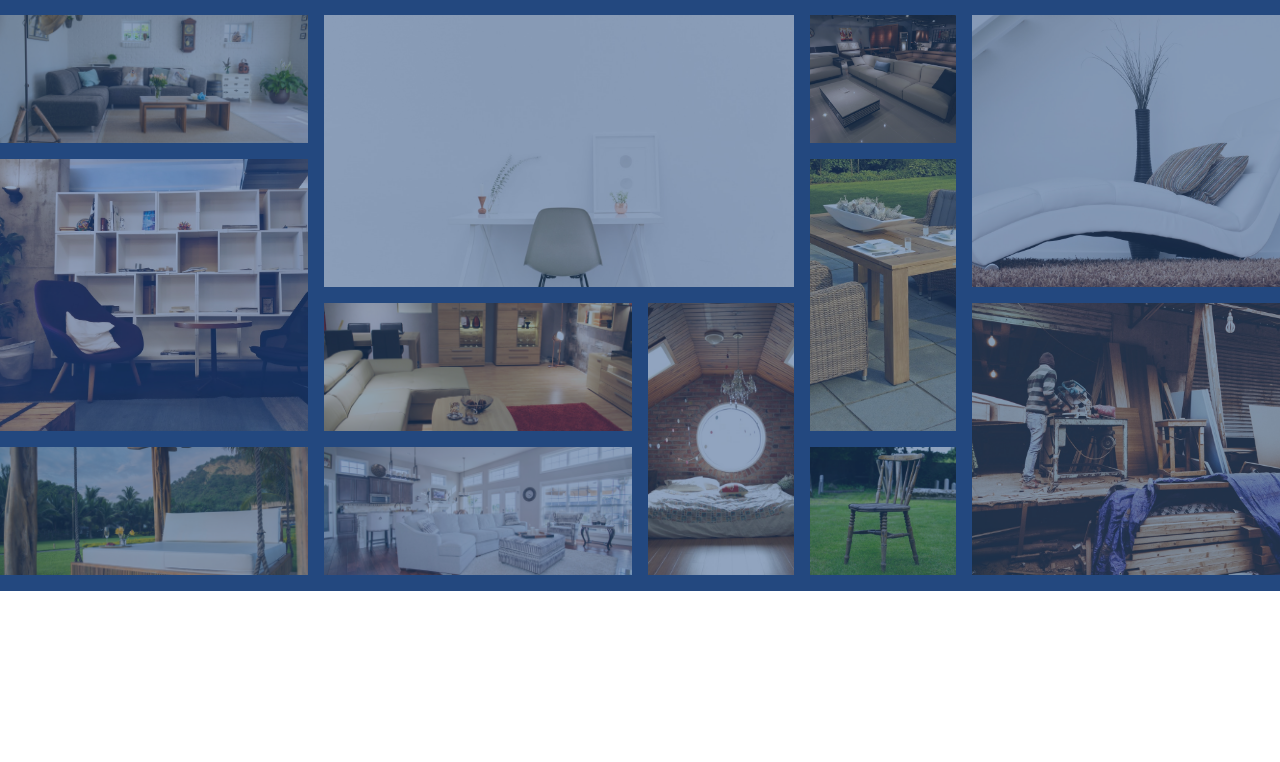
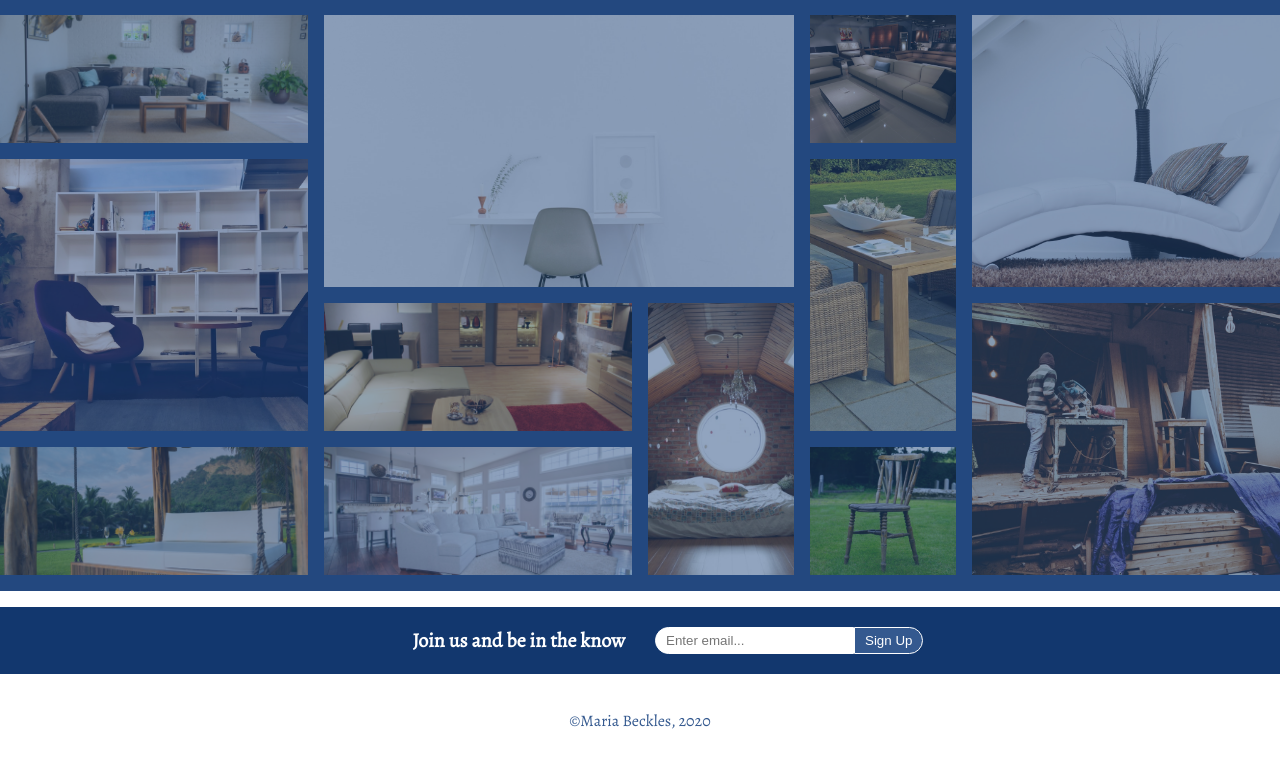
Before and after one commit to mj305/FurnitureStore, a PHP site: page / in a window 1280 px wide. Shown: the part 2483-3245 px from the top of the page. Before the commit the page ends 3074 px from the top, so only its background shows below. Run offline with PHP 8.4, Linux system fonts and the light colour scheme; some libraries are stand-ins or nearby versions.

Commit message:
finished modal

```diff
--- a/index.html
+++ b/index.html
@@ -17,8 +17,38 @@
 
 <body>
 
+    <!-- modal box -->
+    <input type="checkbox" id="show-hide-forms" hidden>
+    <div class="forms-wrapper">
+        <label for="show-hide-forms" class="x-btn"> &#10005; </label>
+        <input type="checkbox" id="show-form" hidden>
+        <div class="show-btns-wrapper">
+            <label for="show-form" class="show-form-btn show-signup-form"> Sign Up </label>
+            <label for="show-form" class="show-form-btn show-login-form"> Log In </label>
+        </div>
+
+        <form class="signup-form" action="">
+            <h3 class="form-heading"> Sign Up </h3>
+            <div class="fullname-inputs-wrapper">
+                <input type="text" placeholder="First Name">
+                <input type="text" placeholder="Last Name">
+            </div>
+            <input type="text" class="form-input" placeholder="Username">
+            <input type="email" class="form-input" placeholder="Email Address">
+            <input type="password" class="form-input" placeholder="Password">
+            <input type="submit" value="SIGN UP" class="form-btn">
+        </form>
+
+        <form class="login-form" action="">
+            <h3 class="form-heading"> Log In </h3>
+            <input type="email" class="form-input" placeholder="Email Address">
+            <input type="password" class="form-input" placeholder="Password">
+            <input type="submit" value="LOG IN" class="form-btn">
+        </form>
+    </div>
+    <!-- end of modal box -->
+
     <div class="container">
-
         <!--  navbar   -->
         <ul class="social-icons">
             <li class="social-icon-item">
@@ -49,8 +79,10 @@
             <ul class="first-nav-list">
                 <li class="first-nav-item">
                     <a href="#" class="first-nav-link">
-                        <i class="fas fa-sign-in-alt"></i>
-                        Sign Up / Log In
+                        <label for="show-hide-forms">
+                            <i class="fas fa-sign-in-alt"></i>
+                            Sign Up / Log In
+                        </label>
                     </a>
                 </li>
 
@@ -186,7 +218,6 @@
 
 
     <!-- banner -->
-
     <section class="banner">
         <div class="banner-content">
             <h1 class="banner-heading"> Great Sale </h1>
@@ -220,13 +251,10 @@
             </div>
         </div>
     </section>
-
-
     <!-- end of banner -->
 
 
     <!-- day offer -->
-
     <section class="day-offer">
           <img src="images/day-offer-img-one.jpg" class="day-offer-img-one" alt="offer picture">
           <h1 class="day-offer-heading"> Day Offer </h1>
@@ -234,12 +262,10 @@
           <button class="day-offer-btn"> Shop Now </button>
           <img src="images/day-offer-img-two.jpg" class="day-offer-img-two" alt="second offer picture">
     </section>
-
     <!-- end of day offer -->
 
 
     <!-- bestselling furniture -->
-
     <section class="bestselling-furniture">
 
         <h1 class="bestselling-furniture-header"> Bestselling Furniture </h1>
@@ -291,8 +317,7 @@
     <!-- end of bestselling furniture -->
 
 
-    <!-- gallery -->
-
+   <!-- gallery -->
     <section class="gallery">
         <img src="images/gallery-img-1.jpeg" alt="furniture picture" class="gallery-img gallery-img-1">
         <img src="images/gallery-img-2.jpeg" alt="furniture picture" class="gallery-img gallery-img-2">
@@ -307,14 +332,25 @@
         <img src="images/gallery-img-11.jpeg" alt="furniture picture" class="gallery-img gallery-img-11">
         <img src="images/gallery-img-12.jpeg" alt="furniture picture" class="gallery-img gallery-img-12">
     </section>
-
-
     <!-- end of gallery -->
 
 
-    </div>
+    <!-- contact -->
+    <section class="contact">
+        <h1 class="contact-heading">Join us and be in the know</h1>
+        <form class="contact-form">
+            <input type="text" class="contact-input" placeholder="Enter email...">
+            <input type="submit" class="contact-btn" value="Sign Up">
+        </form>
+    </section>
+    <!-- end of contact -->
 
 
-
-</body>
+    <!-- footer  -->
+    <footer class="footer">
+        <p> &copy;Maria Beckles, 2020 </p>
+    </footer>
+    <!-- end of footer  -->
+    </div>
+ </body>
 </html>
--- a/style.css
+++ b/style.css
@@ -16,7 +16,6 @@ body {
 }
 
 /* navbar */
-
 .container {
     display: grid;
     grid-template-columns: minmax(6rem, 1fr) repeat(8, minmax(min-content, 16rem)) minmax(6rem, 1fr);
@@ -224,12 +223,10 @@ body {
 .dropdown-list-link:hover {
     color: #458a9f;
 }
-
 /* end of navbar */
 
 
 /* banner */
-
 .banner {
     grid-column: 2 / 10;
     grid-row: 4 / 5;
@@ -395,7 +392,6 @@ body {
 
 
 /* day offer */
-
 .day-offer {
     grid-column: 2 / 10;
     grid-row: 5 / 6;
@@ -456,7 +452,6 @@ body {
 
 
 /* bestselling-furniture */
-
 .bestselling-furniture {
     grid-column: 2 / 10;
     grid-row: 6 / 7;
@@ -522,7 +517,6 @@ body {
 
 
 /* gallery */
-
 .gallery {
     grid-column: 1 / -1;
     grid-row: 7 / 8;
@@ -611,7 +605,216 @@ body {
     grid-column: 7 / 9;
     grid-row: 3 / 5;
 }
+/* end of gallery */
+
+
+/* contact */
+.contact {
+    grid-column: 1 / -1;
+    grid-row: 8 / 9;
+    display: grid;
+    grid-template-columns: repeat(2, 1fr);
+    grid-column-gap: 3rem;
+    background-color: #12376e;
+    padding: 2rem 0;
+}
+
+.contact-heading {
+    justify-self: end;
+    font-size: 2rem;
+    color: #fff;
+}
+
+.contact-form {
+    display: flex;
+}
+
+.contact-form  input {
+    outline: none;
+    padding: .4rem 1rem;
+    border: .1rem solid #fff;
+}
+
+.contact-input {
+    border-radius: 5rem 0 0 5rem;
+    border-right: none;
+}
+
+.contact-btn {
+    background-color: #34598f;
+    color: #fff;
+    border-radius: 0 5rem 5rem 0;
+    border-left: none;
+    transition: background-color .2s;
+}
+
+.contact-btn:hover {
+    background-color: #12376e;
+}
+/* end of contact */
+
+
+/* footer */
+.footer {
+    grid-column: 2 / 10;
+    grid-row: 9 / 10;
+    text-align: center;
+    font-size: 1.6rem;
+    padding: 2rem 0 3rem 0;
+    color: #34598f;
+}
+/* end of footer */
+
+
+/* modal box */
+
+.forms-wrapper {
+    background-color: #eee;
+    position: fixed;
+    top: 25%;
+    left: 50%;
+    transform: translateX(-50%);
+    z-index: 1000;
+    padding: 2rem;
+    border: .1rem solid #34598f;
+    border-radius: .3rem;
+    display: none;
+}
+
+.show-btns-wrapper {
+    display: flex;
+    padding: 1rem;
+}
+
+.show-form-btn {
+    flex: 0 1 50%;
+    background-color: #12376e;
+    font-size: 1.5rem;
+    color: #fff;
+    padding: 1rem;
+    text-transform: uppercase;
+    letter-spacing: .2rem;
+    text-align: center;
+    border: .1rem solid #eee;
+    cursor: pointer;
+}
+
+.form-heading {
+    font-size: 2rem;
+    color: #12376e;
+    text-transform: uppercase;
+    padding: 1rem 0 0 .2rem;
+}
+
+.forms-wrapper form {
+    width: 50rem;
+    padding: 1rem;
+}
+
+.forms-wrapper form input:not(.form-btn) {
+    background-color: #fff;
+    color: #777;
+    padding: 1.3rem;
+    margin: .3rem 0;
+    border: .2rem solid #eee;
+    box-sizing: border-box;
+    outline: none;
+}
+
+.fullname-inputs-wrapper {
+    display: flex;
+}
+
+.fullname-inputs-wrapper input {
+    width: 50%;
+}
+
+.form-input {
+    width: 100%;
+}
+
+.form-btn {
+    width: 35%;
+    background-color: #d38800;
+    color: #fff;
+    letter-spacing: .3rem;
+    padding: 1rem;
+    border: none;
+    margin-top: .5rem;
+}
+
+.x-btn {
+    font-size: 2rem;
+    color: #00154c;
+    font-weight: bolder;
+    position: absolute;
+    bottom: 3.3rem;
+    right: 3.5rem;
+    cursor: pointer;
+}
+
+.login-form {
+    display: none;
+}
+
+.show-signup-form {
+    color: #888;
+    background-color: #34598f;
+    pointer-events: none;
+}
+
+#show-form:checked ~ .show-btns-wrapper .show-login-form {
+    color: #888;
+    background-color: #34598f;
+    pointer-events: none;
+}
+
+#show-form:checked ~ .show-btns-wrapper .show-signup-form {
+    color: #fff;
+    background-color: #12376e;
+    pointer-events: initial;
+}
+
+#show-form:checked ~ .signup-form {
+    display: none;
+}
+
+#show-form:checked ~ .login-form {
+    display: block;
+}
+
+#show-hide-forms:checked ~ .forms-wrapper {
+    display: block;
+    animation: anim .5s;
+}
+
+#show-hide-forms:checked ~ .container {
+    pointer-events: none;
+    opacity: .6;
+}
+
+.first-nav-link label {
+    cursor: pointer;
+}
+
+@keyframes anim {
+    0% {
+        left: 40%;
+    }
+
+    50% {
+        left: 60%;
+    }
+
+    75% {
+        left: 45%;
+    }
+
+    100% {
+        left: 50%;
+    }
+}
 
 
 
-/* end of gallery */
+/* end of modal box */
```
